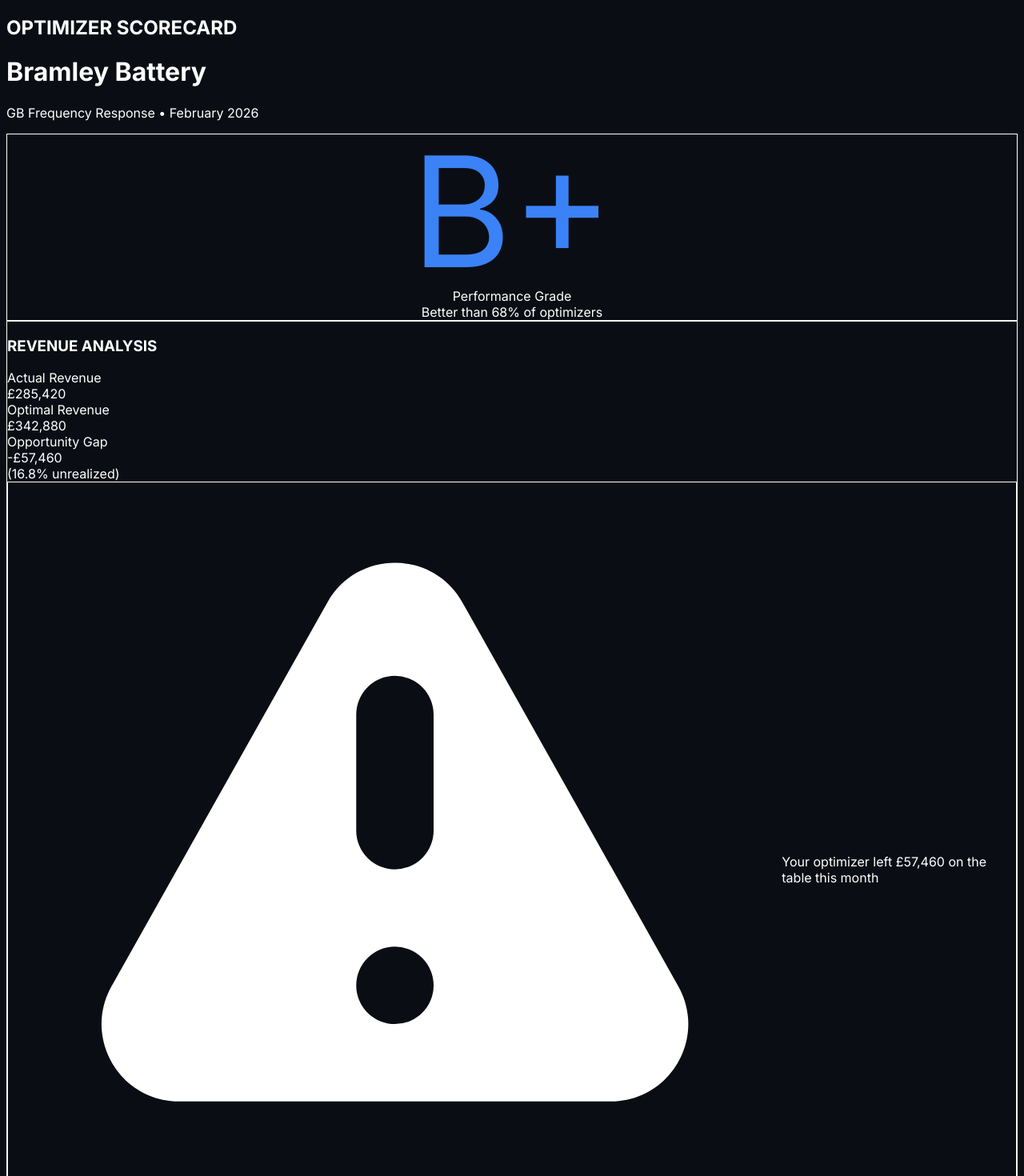
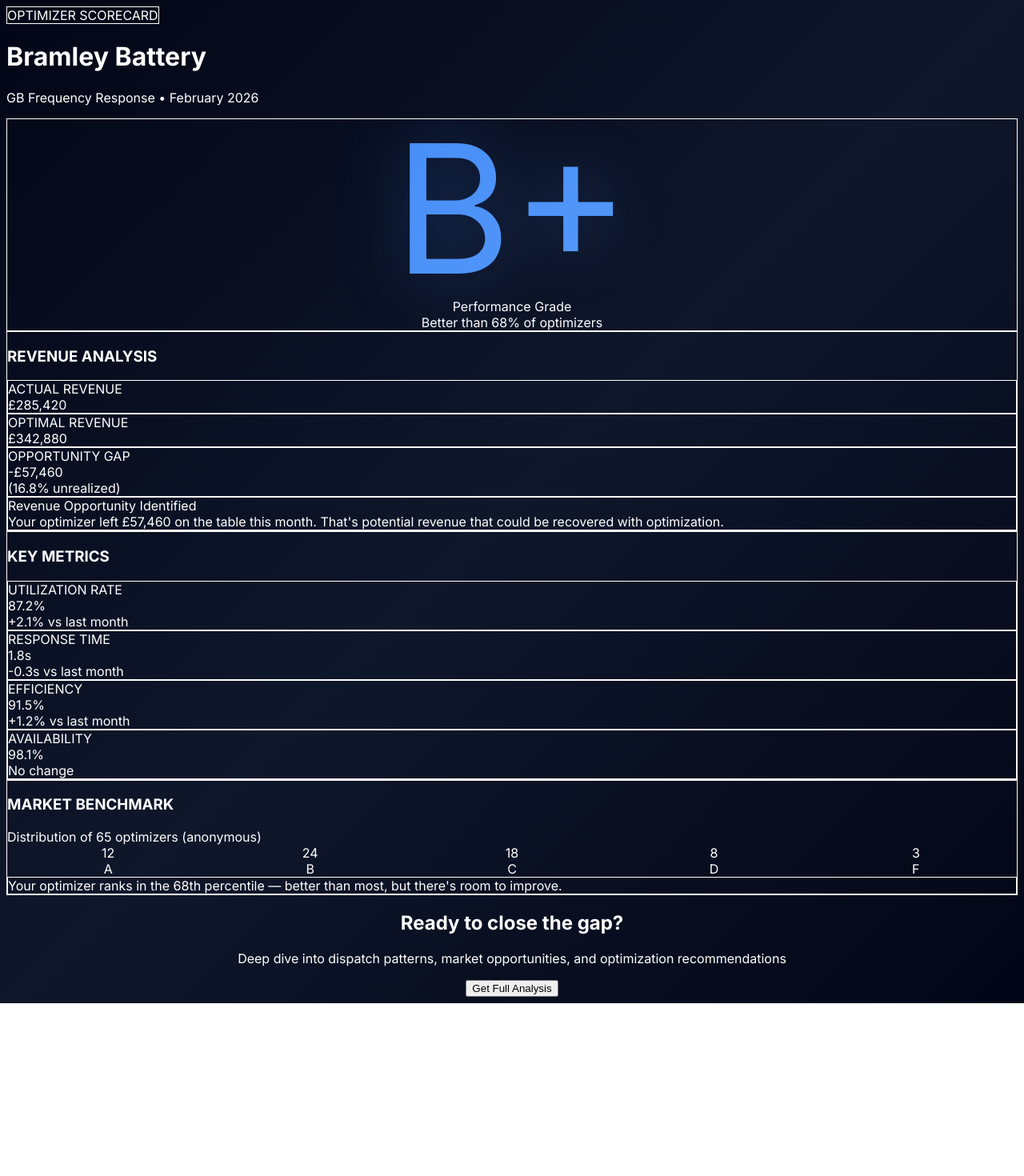
Before and after one commit to ayotestsinprod/e-optimizer-scorecard, a Next.js app: page /scorecard in a window 1280 px wide. Shown: the top 1470 px of the page at 80% size. After the commit the page ends 1254 px from the top, so only its background shows below. Built offline with nearby package versions, Linux system fonts and the light colour scheme.

Commit message:
UI overhaul: premium dark theme with gradients, simulated upload flow, and polished scorecard

```diff
--- a/app/globals.css
+++ b/app/globals.css
@@ -1,11 +1,21 @@
-@import url('https://fonts.googleapis.com/css2?family=Inter:wght@400;500;600;700&family=JetBrains+Mono:wght@400;500;600&display=swap');
+@import url('https://fonts.googleapis.com/css2?family=Inter:wght@400;500;600;700;800&family=JetBrains+Mono:wght@400;500;600;700&display=swap');
 
 @tailwind base;
 @tailwind components;
 @tailwind utilities;
 
+* {
+  box-sizing: border-box;
+}
+
+html {
+  -webkit-font-smoothing: antialiased;
+  -moz-osx-font-smoothing: grayscale;
+}
+
 body {
-  background-color: #0A0E14;
+  font-family: 'Inter', system-ui, sans-serif;
+  background: linear-gradient(135deg, #020617 0%, #0f172a 50%, #020617 100%);
   color: white;
-  font-family: 'Inter', system-ui, sans-serif;
+  min-height: 100vh;
 }
--- a/app/scorecard/page.tsx
+++ b/app/scorecard/page.tsx
@@ -12,10 +12,10 @@ const mockData = {
   gapAmount: 57460,
   gapPercent: 16.8,
   stats: [
-    { label: 'Utilization Rate', value: '87.2%', change: '+2.1%' },
-    { label: 'Response Time', value: '1.8s', change: '-0.3s' },
-    { label: 'Efficiency', value: '91.5%', change: '+1.2%' },
-    { label: 'Availability', value: '98.1%', change: '0%' },
+    { label: 'Utilization Rate', value: '87.2%', change: '+2.1%', positive: true },
+    { label: 'Response Time', value: '1.8s', change: '-0.3s', positive: true },
+    { label: 'Efficiency', value: '91.5%', change: '+1.2%', positive: true },
+    { label: 'Availability', value: '98.1%', change: '0%', positive: null },
   ],
   peerBenchmark: {
     percentile: 68,
@@ -40,80 +40,108 @@ export default function Scorecard() {
   };
 
   return (
-    <div className="min-h-screen p-6 lg:p-12">
+    <div className="min-h-screen p-6 lg:p-12 bg-gradient-to-br from-slate-950 via-slate-900 to-slate-950">
       <div className="max-w-6xl mx-auto">
         {/* Header */}
-        <div className="mb-8">
-          <h2 className="text-sm font-mono text-gray-400 mb-2">OPTIMIZER SCORECARD</h2>
-          <h1 className="text-3xl font-bold">{mockData.asset}</h1>
-          <p className="text-gray-400 mt-1">
+        <div className="mb-12">
+          <div className="inline-block mb-4 px-3 py-1 rounded-lg bg-slate-800/50 border border-slate-700">
+            <span className="text-xs font-mono text-slate-400 tracking-wider">OPTIMIZER SCORECARD</span>
+          </div>
+          <h1 className="text-4xl font-bold text-white mb-2">{mockData.asset}</h1>
+          <p className="text-lg text-slate-400">
             {mockData.market} • {mockData.period}
           </p>
         </div>
 
         {/* Hero Grade */}
-        <div className="bg-gray-800/50 border border-gray-700 rounded-2xl p-12 mb-8 text-center">
-          <div className="mb-4">
-            <div className="text-[12rem] font-bold leading-none" style={{ color: mockData.gradeColor }}>
-              {mockData.grade}
+        <div className="relative mb-8 p-12 rounded-3xl bg-gradient-to-br from-slate-900 via-slate-800 to-slate-900 border border-slate-700 shadow-2xl overflow-hidden">
+          <div className="absolute inset-0 bg-gradient-to-br from-blue-500/10 to-cyan-500/5"></div>
+          <div className="relative text-center">
+            <div className="mb-6">
+              <div
+                className="text-[14rem] font-bold leading-none tracking-tight"
+                style={{
+                  background: 'linear-gradient(135deg, #3B82F6 0%, #60A5FA 100%)',
+                  WebkitBackgroundClip: 'text',
+                  WebkitTextFillColor: 'transparent',
+                  filter: 'drop-shadow(0 0 40px rgba(59, 130, 246, 0.3))'
+                }}
+              >
+                {mockData.grade}
+              </div>
             </div>
-          </div>
-          <div className="text-2xl text-gray-400 mb-2">Performance Grade</div>
-          <div className="text-lg text-gray-400">
-            Better than {mockData.peerBenchmark.percentile}% of optimizers
+            <div className="text-2xl text-slate-300 font-semibold mb-2">Performance Grade</div>
+            <div className="text-lg text-slate-400">
+              Better than <span className="text-blue-400 font-bold">{mockData.peerBenchmark.percentile}%</span> of optimizers
+            </div>
           </div>
         </div>
 
         {/* Revenue Gap */}
-        <div className="bg-gray-800/50 border border-gray-700 rounded-2xl p-8 mb-8">
-          <h3 className="text-sm font-mono text-gray-400 mb-6">REVENUE ANALYSIS</h3>
+        <div className="mb-8 p-8 rounded-3xl bg-gradient-to-br from-slate-900 to-slate-800 border border-slate-700 shadow-xl">
+          <div className="flex items-center gap-2 mb-8">
+            <div className="w-1 h-6 bg-gradient-to-b from-blue-500 to-cyan-500 rounded-full"></div>
+            <h3 className="text-sm font-mono text-slate-400 tracking-wider">REVENUE ANALYSIS</h3>
+          </div>
 
-          <div className="grid md:grid-cols-3 gap-8 mb-6">
-            <div>
-              <div className="text-sm text-gray-400 mb-2">Actual Revenue</div>
-              <div className="text-3xl font-bold font-mono">
+          <div className="grid md:grid-cols-3 gap-8 mb-8">
+            <div className="p-6 rounded-2xl bg-slate-800/50 border border-slate-700">
+              <div className="text-xs text-slate-500 font-mono uppercase tracking-wider mb-3">Actual Revenue</div>
+              <div className="text-4xl font-bold font-mono text-white">
                 {formatCurrency(mockData.actualRevenue)}
               </div>
             </div>
-            <div>
-              <div className="text-sm text-gray-400 mb-2">Optimal Revenue</div>
-              <div className="text-3xl font-bold font-mono">
+            <div className="p-6 rounded-2xl bg-slate-800/50 border border-slate-700">
+              <div className="text-xs text-slate-500 font-mono uppercase tracking-wider mb-3">Optimal Revenue</div>
+              <div className="text-4xl font-bold font-mono text-white">
                 {formatCurrency(mockData.optimalRevenue)}
               </div>
             </div>
-            <div>
-              <div className="text-sm text-gray-400 mb-2">Opportunity Gap</div>
-              <div className="text-3xl font-bold font-mono text-red-400">
+            <div className="p-6 rounded-2xl bg-gradient-to-br from-red-500/10 to-orange-500/10 border border-red-500/30">
+              <div className="text-xs text-red-400 font-mono uppercase tracking-wider mb-3">Opportunity Gap</div>
+              <div className="text-4xl font-bold font-mono text-red-400">
                 -{formatCurrency(mockData.gapAmount)}
               </div>
-              <div className="text-sm text-red-400 mt-1">
+              <div className="text-sm text-red-400/80 mt-2">
                 ({mockData.gapPercent}% unrealized)
               </div>
             </div>
           </div>
 
-          <div className="bg-gray-900 rounded-lg p-4 border border-gray-700">
-            <div className="flex items-center gap-2 text-sm">
-              <svg className="w-5 h-5 text-yellow-500" fill="currentColor" viewBox="0 0 20 20">
-                <path fillRule="evenodd" d="M8.257 3.099c.765-1.36 2.722-1.36 3.486 0l5.58 9.92c.75 1.334-.213 2.98-1.742 2.98H4.42c-1.53 0-2.493-1.646-1.743-2.98l5.58-9.92zM11 13a1 1 0 11-2 0 1 1 0 012 0zm-1-8a1 1 0 00-1 1v3a1 1 0 002 0V6a1 1 0 00-1-1z" clipRule="evenodd" />
-              </svg>
-              <span className="text-gray-400">
-                Your optimizer left <span className="text-white font-semibold">{formatCurrency(mockData.gapAmount)}</span> on the table this month
-              </span>
+          <div className="p-6 rounded-2xl bg-gradient-to-r from-amber-500/10 to-orange-500/10 border border-amber-500/30">
+            <div className="flex items-start gap-4">
+              <div className="flex-shrink-0 w-10 h-10 rounded-xl bg-amber-500/20 flex items-center justify-center">
+                <svg className="w-6 h-6 text-amber-400" fill="currentColor" viewBox="0 0 20 20">
+                  <path fillRule="evenodd" d="M8.257 3.099c.765-1.36 2.722-1.36 3.486 0l5.58 9.92c.75 1.334-.213 2.98-1.742 2.98H4.42c-1.53 0-2.493-1.646-1.743-2.98l5.58-9.92zM11 13a1 1 0 11-2 0 1 1 0 012 0zm-1-8a1 1 0 00-1 1v3a1 1 0 002 0V6a1 1 0 00-1-1z" clipRule="evenodd" />
+                </svg>
+              </div>
+              <div>
+                <div className="text-amber-100 font-semibold mb-1">Revenue Opportunity Identified</div>
+                <div className="text-amber-200/80 text-sm">
+                  Your optimizer left <span className="text-white font-bold">{formatCurrency(mockData.gapAmount)}</span> on the table this month. That's potential revenue that could be recovered with optimization.
+                </div>
+              </div>
             </div>
           </div>
         </div>
 
         {/* Key Stats */}
-        <div className="bg-gray-800/50 border border-gray-700 rounded-2xl p-8 mb-8">
-          <h3 className="text-sm font-mono text-gray-400 mb-6">KEY METRICS</h3>
+        <div className="mb-8 p-8 rounded-3xl bg-gradient-to-br from-slate-900 to-slate-800 border border-slate-700 shadow-xl">
+          <div className="flex items-center gap-2 mb-8">
+            <div className="w-1 h-6 bg-gradient-to-b from-blue-500 to-cyan-500 rounded-full"></div>
+            <h3 className="text-sm font-mono text-slate-400 tracking-wider">KEY METRICS</h3>
+          </div>
 
           <div className="grid md:grid-cols-4 gap-6">
             {mockData.stats.map((stat, idx) => (
-              <div key={idx}>
-                <div className="text-sm text-gray-400 mb-2">{stat.label}</div>
-                <div className="text-2xl font-bold font-mono mb-1">{stat.value}</div>
-                <div className={`text-sm ${stat.change.startsWith('+') || stat.change.startsWith('-') ? (parseFloat(stat.change) > 0 ? 'text-green-400' : 'text-red-400') : 'text-gray-400'}`}>
+              <div key={idx} className="p-6 rounded-2xl bg-slate-800/50 border border-slate-700 hover:border-slate-600 transition-colors">
+                <div className="text-xs text-slate-500 font-mono uppercase tracking-wider mb-3">{stat.label}</div>
+                <div className="text-3xl font-bold font-mono text-white mb-2">{stat.value}</div>
+                <div className={`text-sm font-medium ${
+                  stat.positive === true ? 'text-emerald-400' :
+                  stat.positive === false ? 'text-red-400' :
+                  'text-slate-500'
+                }`}>
                   {stat.change !== '0%' ? stat.change + ' vs last month' : 'No change'}
                 </div>
               </div>
@@ -122,46 +150,61 @@ export default function Scorecard() {
         </div>
 
         {/* Peer Benchmark */}
-        <div className="bg-gray-800/50 border border-gray-700 rounded-2xl p-8">
-          <h3 className="text-sm font-mono text-gray-400 mb-6">MARKET BENCHMARK</h3>
+        <div className="mb-12 p-8 rounded-3xl bg-gradient-to-br from-slate-900 to-slate-800 border border-slate-700 shadow-xl">
+          <div className="flex items-center gap-2 mb-8">
+            <div className="w-1 h-6 bg-gradient-to-b from-blue-500 to-cyan-500 rounded-full"></div>
+            <h3 className="text-sm font-mono text-slate-400 tracking-wider">MARKET BENCHMARK</h3>
+          </div>
 
-          <div className="mb-6">
-            <div className="text-sm text-gray-400 mb-4">
-              Distribution of {mockData.peerBenchmark.distribution.reduce((sum, d) => sum + d.count, 0)} optimizers (anonymous)
+          <div className="mb-8">
+            <div className="text-sm text-slate-400 mb-8">
+              Distribution of <span className="text-white font-semibold">{mockData.peerBenchmark.distribution.reduce((sum, d) => sum + d.count, 0)}</span> optimizers (anonymous)
             </div>
 
-            <div className="flex items-end gap-4 h-48">
+            <div className="flex items-end justify-between gap-6 h-64 px-4">
               {mockData.peerBenchmark.distribution.map((item, idx) => {
                 const maxCount = Math.max(...mockData.peerBenchmark.distribution.map(d => d.count));
                 const height = (item.count / maxCount) * 100;
+                const isCurrentGrade = item.grade === mockData.grade.charAt(0);
 
                 return (
-                  <div key={idx} className="flex-1 flex flex-col items-center gap-2">
-                    <div className="text-lg font-bold">{item.count}</div>
+                  <div key={idx} className="flex-1 flex flex-col items-center gap-4">
+                    <div className="text-xl font-bold text-slate-300">{item.count}</div>
                     <div
-                      className={`w-full rounded-t-lg ${item.grade === mockData.grade.charAt(0) ? 'bg-blue-500' : 'bg-gray-600'}`}
+                      className={`w-full rounded-t-2xl transition-all ${
+                        isCurrentGrade
+                          ? 'bg-gradient-to-t from-blue-600 to-cyan-500 shadow-lg shadow-blue-500/50'
+                          : 'bg-slate-700 hover:bg-slate-600'
+                      }`}
                       style={{ height: `${height}%` }}
                     />
-                    <div className="text-lg font-bold font-mono">{item.grade}</div>
+                    <div className={`text-2xl font-bold font-mono ${
+                      isCurrentGrade ? 'text-blue-400' : 'text-slate-500'
+                    }`}>
+                      {item.grade}
+                    </div>
                   </div>
                 );
               })}
             </div>
           </div>
 
-          <div className="bg-gray-900 rounded-lg p-4 border border-gray-700 text-sm text-gray-400">
-            Your optimizer ranks in the <span className="text-white font-semibold">68th percentile</span> — better than most, but there's room to improve.
+          <div className="p-6 rounded-2xl bg-gradient-to-r from-blue-500/10 to-cyan-500/10 border border-blue-500/30">
+            <div className="text-slate-300">
+              Your optimizer ranks in the <span className="text-blue-400 font-bold text-lg">{mockData.peerBenchmark.percentile}th percentile</span> — better than most, but there's room to improve.
+            </div>
           </div>
         </div>
 
         {/* CTA */}
-        <div className="mt-12 text-center">
-          <button className="px-8 py-4 bg-blue-500 text-white font-semibold rounded-lg hover:bg-blue-600 transition-colors">
+        <div className="text-center p-12 rounded-3xl bg-gradient-to-br from-blue-600 to-cyan-600 shadow-2xl shadow-blue-500/20">
+          <h2 className="text-3xl font-bold text-white mb-4">Ready to close the gap?</h2>
+          <p className="text-blue-100 mb-8 max-w-2xl mx-auto text-lg">
+            Deep dive into dispatch patterns, market opportunities, and optimization recommendations
+          </p>
+          <button className="px-10 py-5 bg-white text-blue-600 font-bold text-lg rounded-xl hover:bg-blue-50 transition-all shadow-xl hover:shadow-2xl hover:scale-[1.02]">
             Get Full Analysis
           </button>
-          <p className="text-sm text-gray-400 mt-4">
-            Deep dive into dispatch patterns, market opportunities, and optimization recommendations
-          </p>
         </div>
       </div>
     </div>
```
Also changed, not shown: app/page.tsx (+59 -29 lines).
